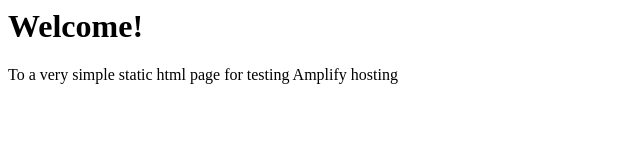
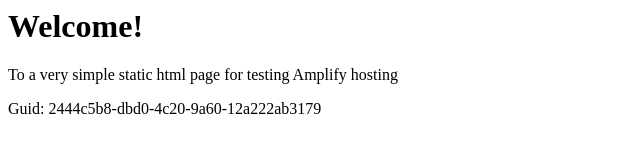
Before and after one commit to aws-aemilia-hkg/Github-PR-Commit-Integration-Test-DoNotTouch-v1-prod-ap-east-1, a website: page src/index.html in a window 1280 px wide. Shown: the whole page, without its empty margins (0-640 px from the left). Drawn offline with Linux system fonts and the light colour scheme.

Commit message:
commit from integ tests

```diff
--- a/src/index.html
+++ b/src/index.html
@@ -1,3 +1,5 @@
+
+
 <html lang="en">
 
 <head>
@@ -10,6 +12,6 @@
 <body>
     <h1>Welcome!</h1>
     <p>To a very simple static html page for testing Amplify hosting</p>
-</body>
+    <p>Guid: 2444c5b8-dbd0-4c20-9a60-12a222ab3179</p></body>
 
 </html>
```
